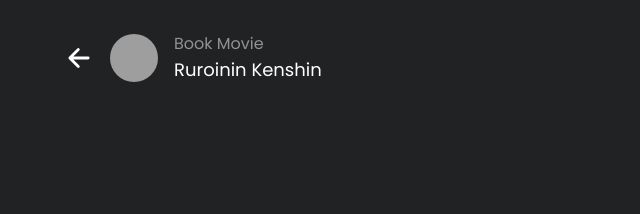
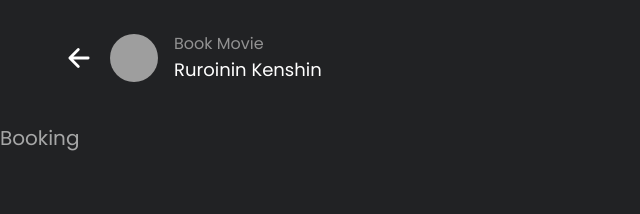
Before and after one commit to aryndraa/timedoor-academy-final-project, a Next.js app: page /movies/1/booking/payment in a window 1280 px wide. Shown: the top 214 px of the page, without its empty margins (0-640 px from the left). Built offline with nearby package versions, Linux system fonts and the light colour scheme; grey boxes are pictures that could not be loaded.

Commit message:
init payment page

```diff
--- a/app/movies/[movieId]/booking/payment/page.js
+++ b/app/movies/[movieId]/booking/payment/page.js
@@ -5,6 +5,12 @@
   return (
     <section>
       <BackBar/>
+
+      <div className='relative z-[70] mt-4 lg:mt-0'>
+        <h1 className='text-xl  font-medium text-text-200'>Booking</h1>
+        <div></div>
+      </div>
+
       <BottomBarCover/>
     </section>
   )
--- a/app/movies/[movieId]/booking/reservation/page.js
+++ b/app/movies/[movieId]/booking/reservation/page.js
@@ -8,7 +8,7 @@
   return (
     <section className='lg:mx-16 max-w-2xl '>
       <BackBar/>
-      <div className='relative z-[70] mt-4'>
+      <div className='relative z-[70] mt-4 lg:mt-0'>
         <div className='mb-6'>
           <ReservationTime/>
         </div>
```
